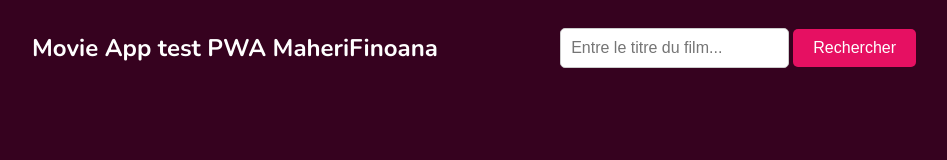
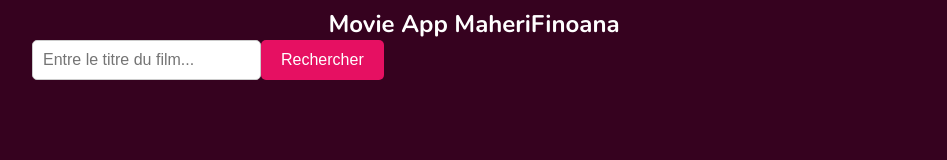
Before and after one commit to Finoana1822/Movie-app-Finoana-PWA, a plain HTML site: page index.html in a window 1280 px wide. Shown: the whole page, without its empty margins (166-1113 px from the left). Drawn offline with nearby package versions, Linux system fonts and the light colour scheme.

Commit message:
midifcation style

```diff
--- a/index.html
+++ b/index.html
@@ -22,12 +22,12 @@
   <body>
     <main>
       <nav>
-        <h1>Movie App test PWA MaheriFinoana</h1>
-        <div>
-          <input type="text" id="value" placeholder="Entre le titre du film...">
-          <button id="button">Rechercher</button>
-        </div>
+        <h1>Movie App MaheriFinoana</h1>
       </nav>
+      <div style="display: flex; flex-direction: row;">
+        <input type="text" id="value" placeholder="Entre le titre du film...">
+        <button id="button">Rechercher</button>
+      </div>
       <div class="container"></div>
     </main>
     <script src="app.js"></script>
--- a/style.css
+++ b/style.css
@@ -17,12 +17,12 @@ main {
   padding: 0.5rem;
   text-align: center;
 }
-nav {
+/* nav {
   display: flex;
   justify-content: space-between;
   align-items: center;
   margin-top: 20px;
-}
+} */
 
 ul {
   list-style: none;
```
